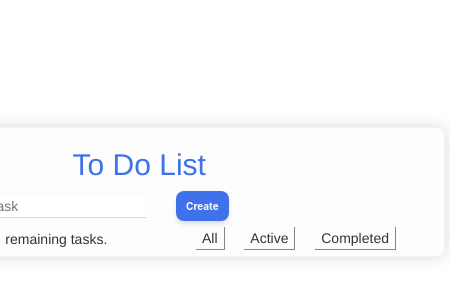
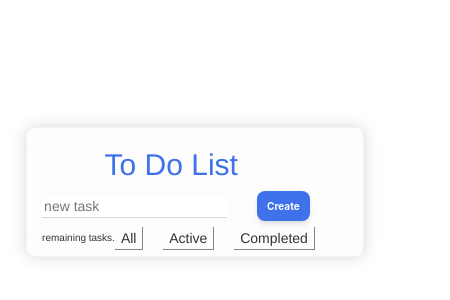
Before and after one commit to KCampbell22/ToDoList, a plain HTML site: page index.html in a window 390 px wide. Shown: the part 230-530 px from the top of the page, 450 px wide, since content can reach past the window. Drawn offline with nearby package versions, Linux system fonts and the light colour scheme; no server answers.

Commit message:
-made more mobile friendly

```diff
--- a/index.html
+++ b/index.html
@@ -16,7 +16,7 @@
     <div class="container">
       <div id="all" class="row">
         <div class="col-xs-12 inner">
-          <div class="header col-12">
+          <div class="header col-xs-12">
             <h2>To Do List</h2>
             <h3 class="date-txt"></h3>
           </div>
--- a/style.css
+++ b/style.css
@@ -29,7 +29,6 @@ h2{
     border-radius: 9px;
     box-shadow: 0px 0px 15px #8080804f;
     background-color: #fdfdfd;
-    min-width: 500px;
 }
 .mark-complete:checked ~ .task-completed {
     text-decoration: line-through;
@@ -122,8 +121,9 @@ input[type=text]{
     height: 35px;
 }
 
-.remaining-tasks {
+.remaining-tasks, .status-menu p {
     margin: 0;
+    font-size: 1rem;
 }
 
 p {
```
